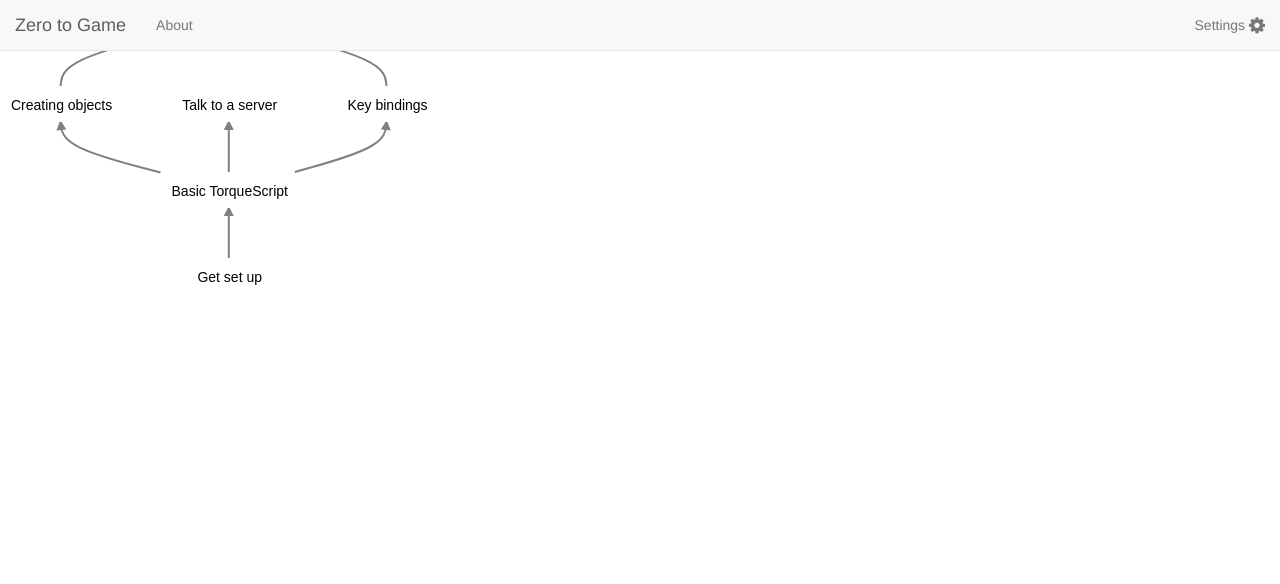
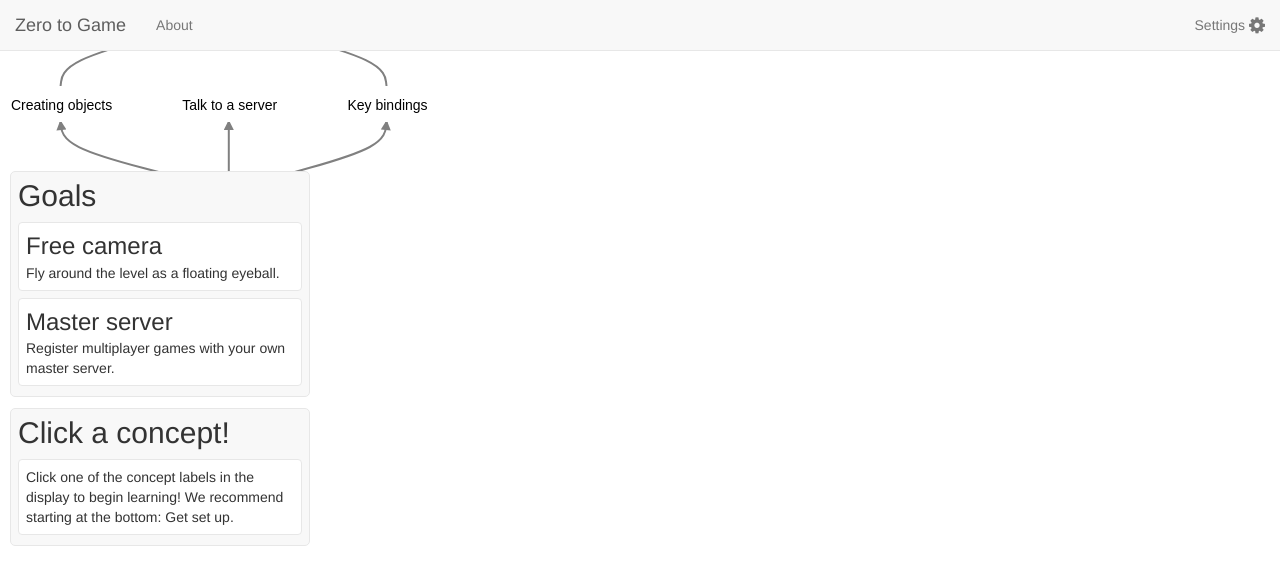
Before and after one commit to crabmusket/zero-to-game, a website: page index.html in a window 1280 px wide. Drawn offline with Linux system fonts and the light colour scheme.

Commit message:
Added sidebar mockup.

```diff
--- a/css/main.css
+++ b/css/main.css
@@ -13,3 +13,49 @@
   width: 100%;
   height: 100%;
 }
+
+.sidebar {
+  width: 300px;
+  min-height: 100px;
+  z-index: 1030;
+  position: fixed;
+  top: 20%;
+}
+.sidebar.left { left: 10px; }
+.sidebar.right { right: 10px; }
+
+.sidebox {
+  border: 1px solid #e7e7e7;
+  border-radius: 5px;
+  background-color: #f8f8f8;
+  margin: 0.8em 0;
+  padding: 0.5em;
+  padding-bottom: 0;
+}
+
+.sidebox > h2 {
+  margin-top: 0;
+}
+
+.sidebox .clear {
+  padding: 0.5em;
+  background-color: white;
+  border: 1px solid #e7e7e7;
+  border-radius: 4px;
+}
+
+.goals > li {
+  margin-bottom: 0.5em;
+  cursor: pointer;
+}
+
+.goals > li > h3 {
+  margin: 3px 0;
+}
+
+.goals > li > p {
+  margin: 0;
+}
+
+.goals > li       > h3 > i { display: none; }
+.goals > li:hover > h3 > i { display: inline; }
--- a/index.html
+++ b/index.html
@@ -59,6 +59,29 @@
                         </li>
                     </ul>
                 </div>
+            </div>
+        </div>
+
+        <div class="sidebar left">
+            <div class="sidebox">
+                <h2>Goals</h2>
+                <ul class="goals list-unstyled">
+                    <li class="clear">
+                    <h3>Free camera <i class="fa fa-angle-right"></i></h3>
+                        <p>Fly around the level as a floating eyeball.</p>
+                    </li>
+
+                    <li class="clear">
+                        <h3>Master server <i class="fa fa-angle-right"></i></h3>
+                        <p>Register multiplayer games with your own master server.</p>
+                    </li>
+                </ul>
+            </div>
+
+            <div class="sidebox">
+                <h2>Click a concept!</h2>
+                <p class="clear">Click one of the concept labels in the display to begin learning!
+                We recommend starting at the bottom: Get set up.</p>
             </div>
         </div>
 
```
